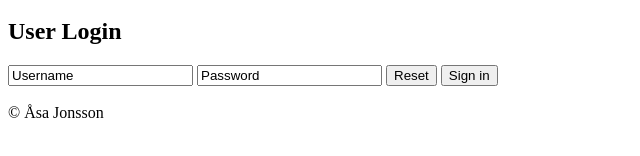
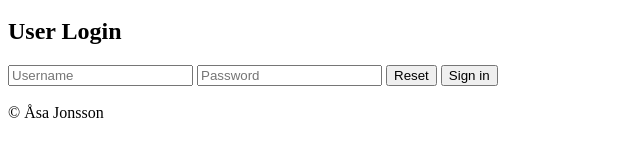
Before and after one commit to AsaExit/Front_End_Assignment-1-HTML, a plain HTML site: page logIn.html in a window 1280 px wide. Shown: the part 170-326 px from the top of the page, 0-640 px from the left. Drawn offline with Linux system fonts and the light colour scheme.

Commit message:
placeholder

```diff
--- a/logIn.html
+++ b/logIn.html
@@ -19,8 +19,8 @@
   <section>
     <h1>User Login</h1>
     <form >
-     <input type="text" name="username" value="Username">
-     <input type="text" name="password" value="Password">
+     <input type="text" name="username" placeholder="Username">
+     <input type="text" name="password" placeholder="Password">
       <input type="reset" value="Reset">
       <input type="submit" value="Sign in">
     </form>
```
